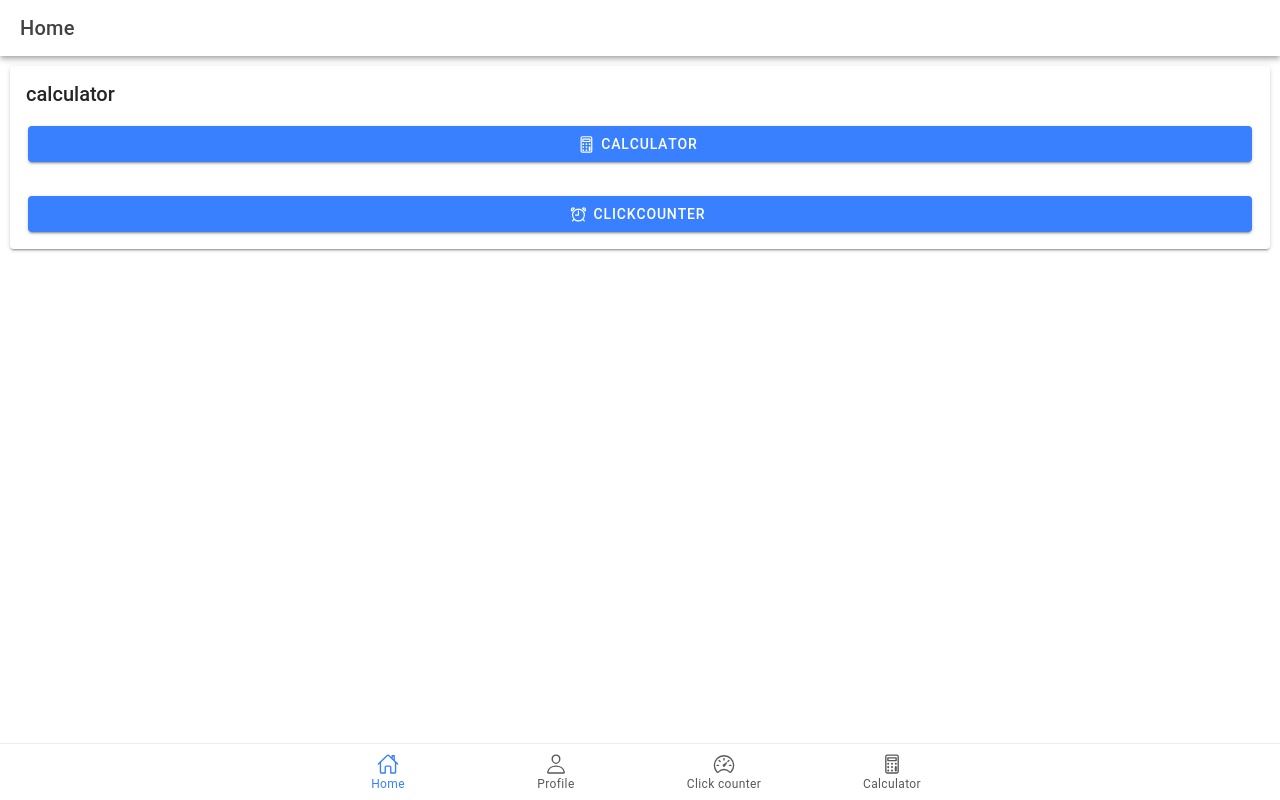
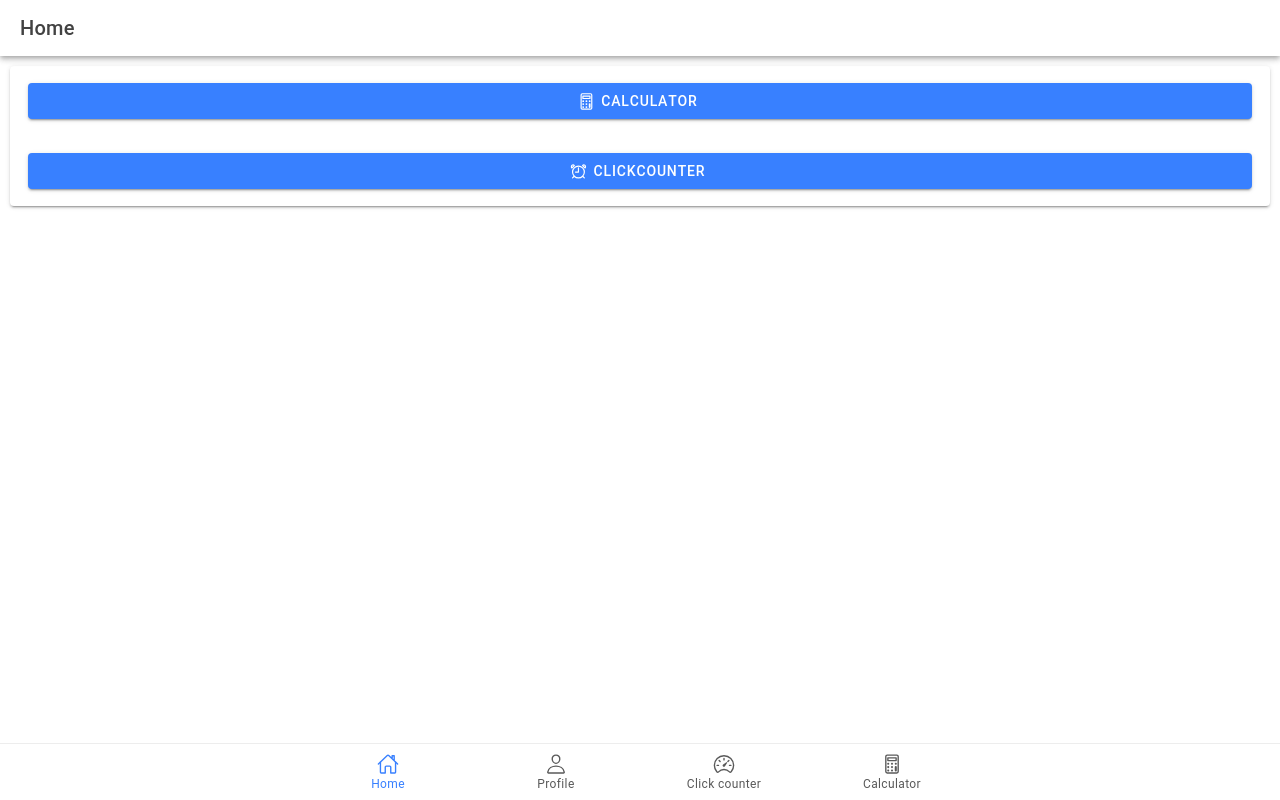
Before and after one commit to Jessmarivandalahigon/ion-t-dalahigon, a React (Vite) app: page /home in a window 1280 px wide. Built offline with nearby package versions, Linux system fonts and the light colour scheme.

Commit message:
i removed the calcultor title

```diff
--- a/src/pages/home.tsx
+++ b/src/pages/home.tsx
@@ -29,9 +29,6 @@ const Home: React.FC = () => {
 
                 {/* Add IonCard */}
                 <IonCard>
-                    <IonCardHeader>
-                        <IonCardTitle>calculator</IonCardTitle>
-                    </IonCardHeader>
 
                     <IonCardContent>
                         <IonButton expand="block" routerLink='/calculator'>
```
